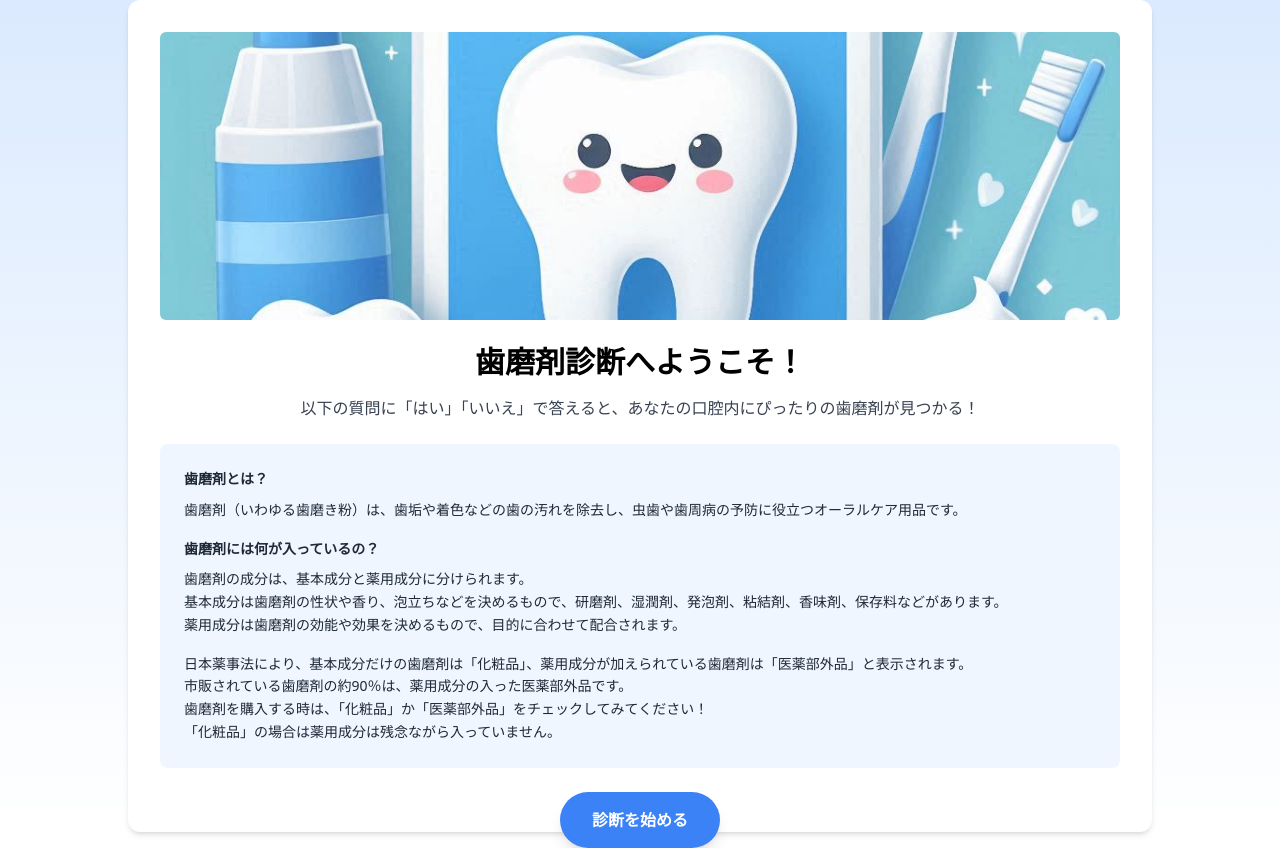
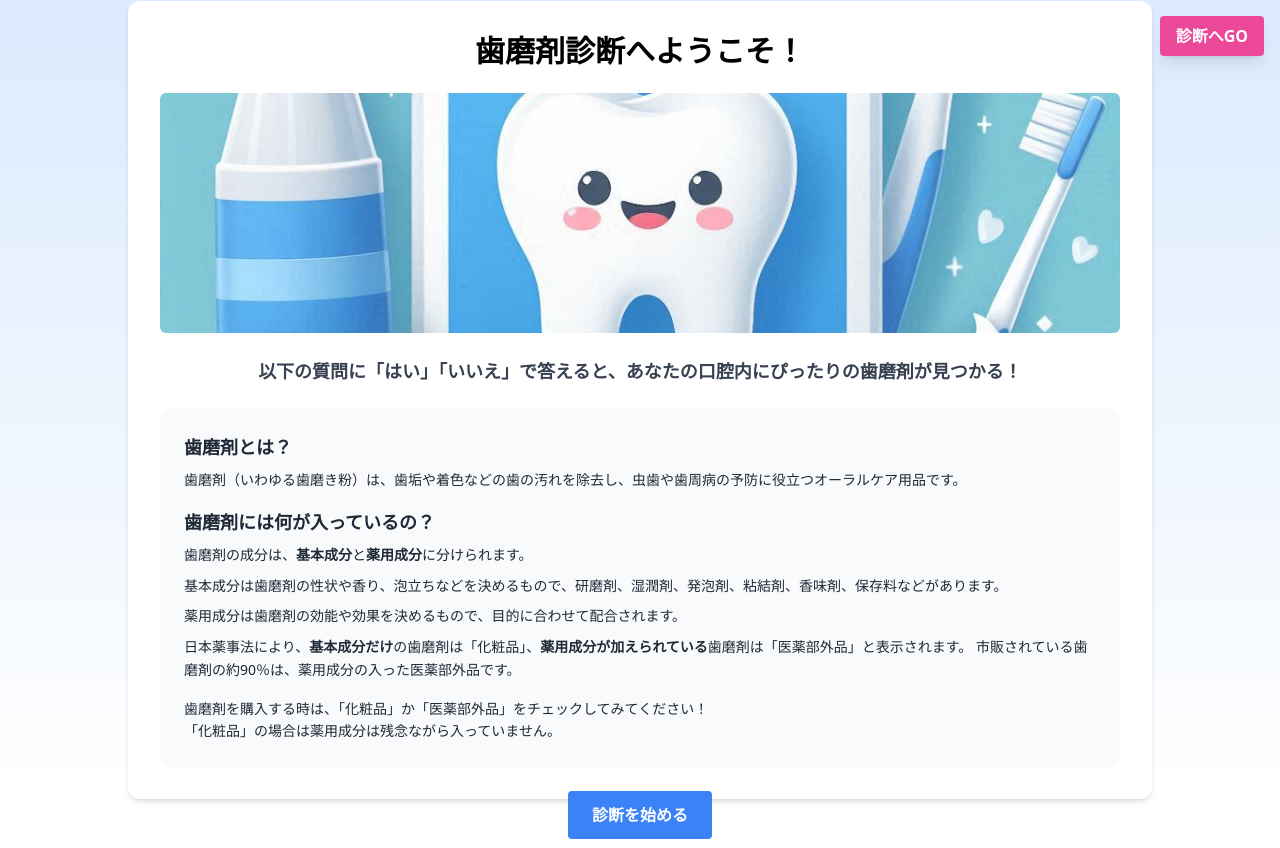
Before and after one commit to nichika-N/toothpaste-diagnosis-app, a React (Vite) app: page / in a window 1280 px wide. Built offline with nearby package versions, Linux system fonts and the light colour scheme.

Commit message:
2025年6月11日 丸ボタン追加ふわっと文字説明文完成版

```diff
--- a/src/components/Home.jsx
+++ b/src/components/Home.jsx
@@ -1,51 +1,76 @@
 import { Link } from 'react-router-dom';
+
+const title = '歯磨剤診断へようこそ！';
 
 export default function Home() {
   return (
     <div className="min-h-screen bg-gradient-to-b from-blue-100 to-white flex items-center justify-center px-4">
-      <div className="p-8 max-w-5xl w-full bg-white rounded-xl shadow-md animate-fadeIn">
-        {/* 画像部分 */}
+      {/* 右上に常に表示される固定ボタン */}
+      <Link
+        to="/diagnosis"
+        className="fixed top-4 right-4 px-4 py-2 bg-pink-500 text-white font-semibold rounded shadow-lg z-50 hover:bg-pink-600 transition"
+      >
+        診断へGO
+      </Link>
+
+      <div className="p-8 max-w-5xl w-full bg-white rounded-xl shadow-md animate-fadeIn relative">
+        {/* タイトル（ふわっと1文字ずつ） */}
+        <h1 className="text-3xl font-bold mb-6 text-center">
+          {title.split('').map((char, i) => (
+            <span
+              key={i}
+              className="fade-char"
+              style={{ animationDelay: `${i * 0.1}s` }}
+            >
+              {char}
+            </span>
+          ))}
+        </h1>
+
+        {/* 画像 */}
         <img
           src="/images/1.png"
           alt="診断イメージ"
-          className="w-full h-72 object-cover rounded-md mb-6"
+          className="w-full h-60 object-cover rounded-md mb-6"
         />
 
-        {/* テキスト・ボタン部分 */}
-        <h1 className="text-3xl font-bold mb-4 text-center">
-          歯磨剤診断へようこそ！
-        </h1>
-        <p className="mb-6 text-gray-700 text-center">
+        {/* 説明文 */}
+        <p className="mb-4 text-gray-700 text-center text-lg font-semibold">
           以下の質問に「はい」「いいえ」で答えると、あなたの口腔内にぴったりの歯磨剤が見つかる！
         </p>
 
-        {/* 説明文 */}
-        <div className="bg-blue-50 p-6 rounded-lg mb-6 text-sm text-gray-800 leading-relaxed">
-          <p className="font-semibold mb-2">歯磨剤とは？</p>
+        {/* 歯磨剤の説明 */}
+        <div className="bg-gray-50 p-6 rounded-lg mt-6 text-sm leading-relaxed text-gray-800">
+          <h2 className="text-lg font-bold mb-2">歯磨剤とは？</h2>
           <p className="mb-4">
             歯磨剤（いわゆる歯磨き粉）は、歯垢や着色などの歯の汚れを除去し、虫歯や歯周病の予防に役立つオーラルケア用品です。
           </p>
 
-          <p className="font-semibold mb-2">歯磨剤には何が入っているの？</p>
-          <p className="mb-4">
-            歯磨剤の成分は、基本成分と薬用成分に分けられます。<br />
-            基本成分は歯磨剤の性状や香り、泡立ちなどを決めるもので、研磨剤、湿潤剤、発泡剤、粘結剤、香味剤、保存料などがあります。<br />
+          <h2 className="text-lg font-bold mb-2">歯磨剤には何が入っているの？</h2>
+          <p className="mb-2">
+            歯磨剤の成分は、<strong>基本成分</strong>と<strong>薬用成分</strong>に分けられます。
+          </p>
+          <p className="mb-2">
+            基本成分は歯磨剤の性状や香り、泡立ちなどを決めるもので、研磨剤、湿潤剤、発泡剤、粘結剤、香味剤、保存料などがあります。
+          </p>
+          <p className="mb-2">
             薬用成分は歯磨剤の効能や効果を決めるもので、目的に合わせて配合されます。
           </p>
-
+          <p className="mb-4">
+            日本薬事法により、<strong>基本成分だけ</strong>の歯磨剤は「化粧品」、<strong>薬用成分が加えられている</strong>歯磨剤は「医薬部外品」と表示されます。
+            市販されている歯磨剤の約90％は、薬用成分の入った医薬部外品です。
+          </p>
           <p>
-            日本薬事法により、基本成分だけの歯磨剤は「化粧品」、薬用成分が加えられている歯磨剤は「医薬部外品」と表示されます。<br />
-            市販されている歯磨剤の約90％は、薬用成分の入った医薬部外品です。<br />
             歯磨剤を購入する時は、「化粧品」か「医薬部外品」をチェックしてみてください！<br />
             「化粧品」の場合は薬用成分は残念ながら入っていません。
           </p>
         </div>
 
-        {/* ボタン（枠の外に配置） */}
-        <div className="flex justify-center -mb-12">
+        {/* 通常の診断ボタン（カードの下に配置） */}
+        <div className="absolute left-1/2 transform -translate-x-1/2 translate-y-6">
           <Link
             to="/diagnosis"
-            className="inline-block px-8 py-4 bg-blue-500 text-white font-semibold rounded-full hover:bg-blue-600 transition shadow-lg"
+            className="inline-block px-6 py-3 bg-blue-500 text-white font-semibold rounded hover:bg-blue-600 transition"
           >
             診断を始める
           </Link>
--- a/src/index.css
+++ b/src/index.css
@@ -3,11 +3,30 @@
 @tailwind utilities;
 
 @layer utilities {
+  /* 全体フェードイン（強調版） */
   .animate-fadeIn {
-    animation: fadeIn 1s ease-out;
+    animation: fadeIn 1.5s cubic-bezier(0.25, 1, 0.5, 1) forwards;
   }
 
   @keyframes fadeIn {
+    0% {
+      opacity: 0;
+      transform: translateY(50px) scale(0.95) rotate(-2deg);
+    }
+    100% {
+      opacity: 1;
+      transform: translateY(0) scale(1) rotate(0deg);
+    }
+  }
+
+  /* 文字ごとのフェードイン */
+  .fade-char {
+    opacity: 0;
+    display: inline-block;
+    animation: fadeChar 0.6s ease-out forwards;
+  }
+
+  @keyframes fadeChar {
     from {
       opacity: 0;
       transform: translateY(10px);
```
